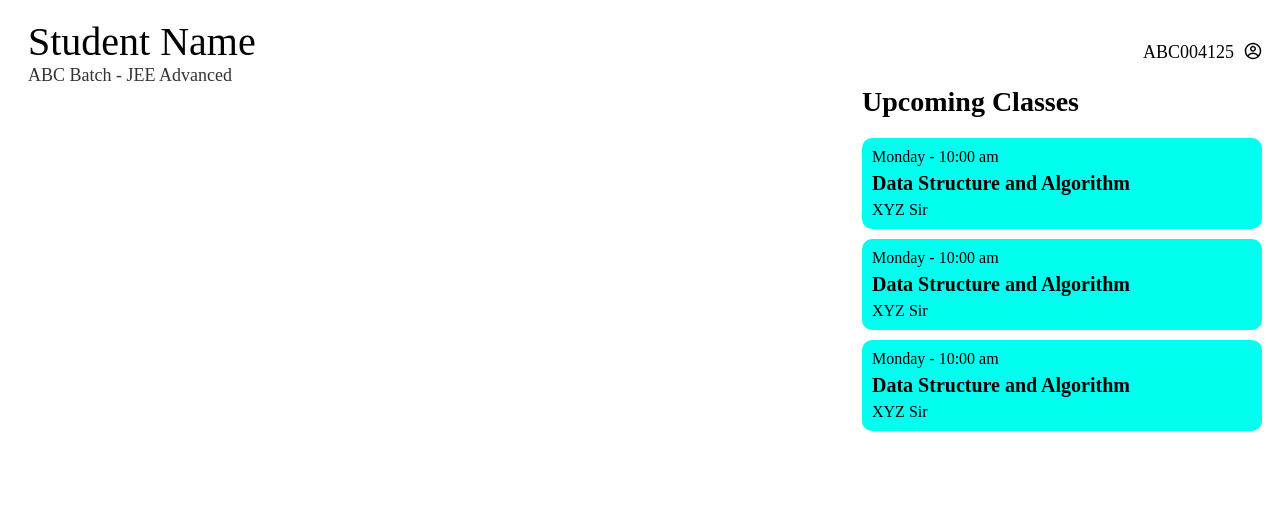
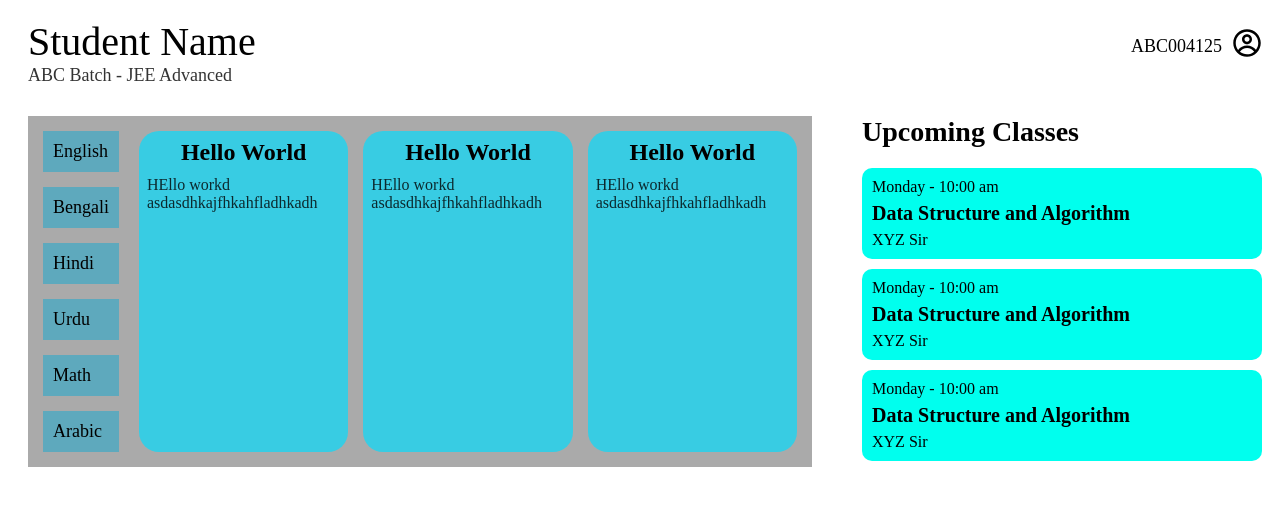
Before and after one commit to notTanveer/Outerbase-Hackathon, a React (Create React App) app: page / in a window 1280 px wide. Shown: the top 506 px of the page. Built offline with nearby package versions, Linux system fonts and the light colour scheme.

Commit message:
Structuring of Syllabus is done

```diff
--- /dev/null
+++ b/src/pages/student/Syllabus/Syllabus.jsx
@@ -0,0 +1,24 @@
+import React from "react";
+import "./syllabus.scss";
+import SyllabusItem from "./SyllabusItem";
+//A horizontal scrollable syllabus view
+function Syllabus() {
+  const subjects = ["English", "Bengali", "Hindi", "Urdu", "Math", "Arabic"];
+  return (
+    <div className="syllabus-container">
+      <div className="subject-list">
+        {subjects.map((item) => (
+          <div className="subject-item">{item}</div>
+        ))}
+      </div>
+      <div className="syl-item-container">
+        {/* TODO Make this container Scrollable  */}
+        <SyllabusItem />
+        <SyllabusItem />
+        <SyllabusItem />
+      </div>
+    </div>
+  );
+}
+
+export default Syllabus;
--- /dev/null
+++ b/src/pages/student/Syllabus/SyllabusItem.jsx
@@ -0,0 +1,12 @@
+import React from "react";
+
+function SyllabusItem() {
+  return (
+    <div className="syllabus-item">
+      <div className="title">Hello World</div>
+      <div className="desc">HEllo workd asdasdhkajfhkahfladhkadh</div>
+    </div>
+  );
+}
+
+export default SyllabusItem;
--- /dev/null
+++ b/src/pages/student/Syllabus/syllabus.scss
@@ -0,0 +1,42 @@
+@import "../../../css-config/mixins.scss";
+.syllabus-container {
+  display: flex;
+  width: 100%;
+  margin-right: 50px;
+  padding: 15px;
+  flex-direction: row;
+  background-color: #00000055;
+  .subject-list {
+    display: flex;
+    flex-direction: column;
+    gap: 15px;
+    .subject-item {
+      background-color: rgba(10, 166, 209, 0.474);
+      padding: 10px;
+      font-size: 18px;
+      cursor: pointer;
+    }
+  }
+  .syl-item-container {
+    margin-left: 20px;
+    display: flex;
+    flex-direction: row;
+    gap: 15px;
+    .syllabus-item {
+      padding: 8px;
+      background-color: #00ddffab;
+      border-radius: 20px;
+      height: 95%;
+      .title {
+        font-size: 24px;
+        font-weight: bold;
+        text-align: center;
+        margin-bottom: 10px;
+      }
+      .desc {
+        font-size: 16px;
+        color: rgba($color: #000000, $alpha: 0.8);
+      }
+    }
+  }
+}
--- a/src/pages/student/dashboard.jsx
+++ b/src/pages/student/dashboard.jsx
@@ -3,6 +3,7 @@ import React from "react";
 import "./student.scss";
 import { CgProfile } from "react-icons/cg";
 import Routine from "./Routine";
+import Syllabus from "./Syllabus/Syllabus";
 
 function StudentDashboard() {
   return (
@@ -22,6 +23,7 @@ function StudentDashboard() {
         ABC Batch - JEE Advanced
       </div>
       <div className="main-page">
+        <Syllabus />
         <Routine />
       </div>
     </div>
--- a/src/pages/student/student.scss
+++ b/src/pages/student/student.scss
@@ -6,6 +6,7 @@
     display: flex;
     justify-content: space-between;
     align-items: flex-end;
+
     .name {
       font-size: 28px;
       text-transform: capitalize;
@@ -15,10 +16,14 @@
     }
     .profile-options {
       display: flex;
+      align-items: center;
       gap: 5px;
       font-size: 18px;
       @include md {
         gap: 10px;
+      }
+      .profile-pic {
+        font-size: 30px;
       }
     }
   }
@@ -27,8 +32,9 @@
     color: rgba($color: #000000, $alpha: 0.8);
   }
   .main-page {
+    margin-top: 30px;
     display: flex;
     flex-direction: row;
-    justify-content: flex-end;
+    justify-content: space-between;
   }
 }
```
